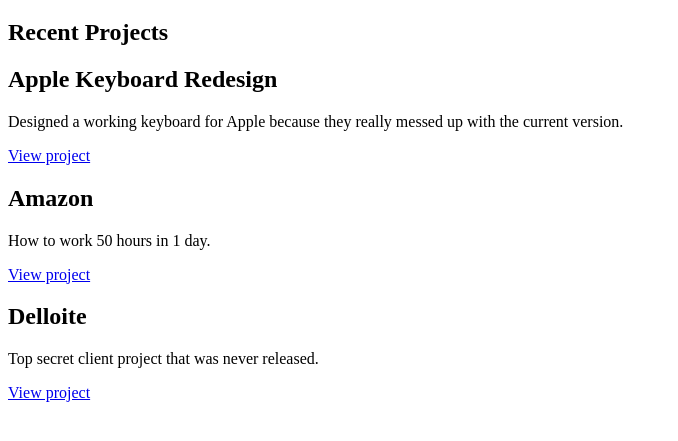
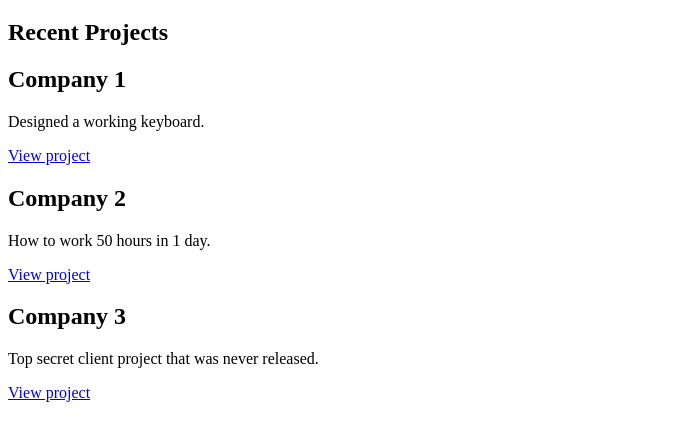
Before and after one commit to luisasiliprandi/week-04, a plain HTML site: page index.html in a window 1280 px wide. Shown: the part 61-502 px from the top of the page, without its empty margins (0-678 px from the left). Drawn offline with Linux system fonts and the light colour scheme.

Commit message:
Changed titles and project descriptions

```diff
--- a/index.html
+++ b/index.html
@@ -5,9 +5,11 @@
     <meta name="viewport" content="width=device-width, initial-scale=1.0">
     <title>Week 04</title>
 </head>
+<link rel="stylesheet" href="assets/css/style.css">
+
 <body>
     <header>
-        <h1>Joahne Jonson</h1>
+        <h1 class="author">Joahne Jonson</h1>
     </header>
 
     <main>
@@ -15,21 +17,21 @@
         <p>
 
             <article>
-                <h1>Apple Keyboard Redesign</h1>
-                <p>Designed a working keyboard for Apple because they really messed up with the current version.</p>
+                <h1>Company 1</h1>
+                <p>Designed a working keyboard.</p>
 
                 <p><a href="apple-keyboard.html">View project</a></p>
             </article>
 
             <article>
-                <h1>Amazon</h1>
+                <h1>Company 2</h1>
                 <p>How to work 50 hours in 1 day.</p>
 
                 <p><a href="apple-keyboard.html">View project</a></p>
             </article>
 
             <article>
-                <h1>Delloite</h1>
+                <h1>Company 3</h1>
                 <p>Top secret client project that was never released.</p>
 
                 <p><a href="apple-keyboard.html">View project</a></p>
```
